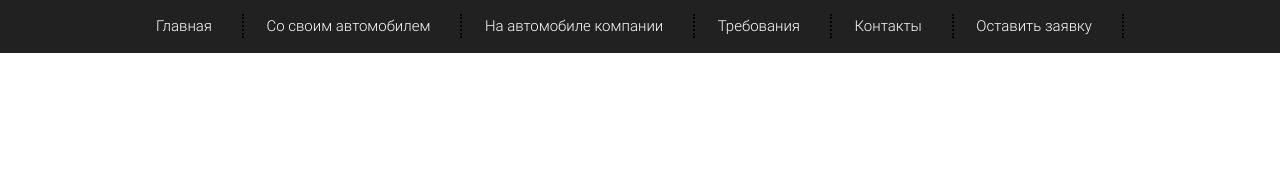
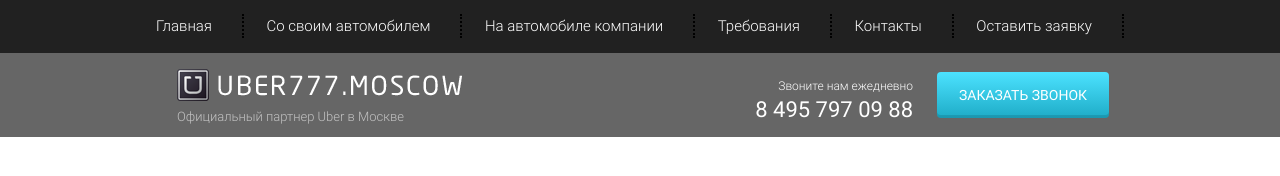
Before and after one commit to GaifullinDamir/uber, a plain HTML site: page src/index.html in a window 1280 px wide. Drawn offline with Linux system fonts and the light colour scheme.

Commit message:
subheader

```diff
--- a/src/css/style.css
+++ b/src/css/style.css
@@ -2,8 +2,8 @@
     font-family: 'Roboto', sans-serif;
 }
 
-header {
-    height: 53px;
+nav {
+    min-height: 53px;
     background: #212121;
 }
 
@@ -27,3 +27,62 @@ header {
     border-right: 2px dotted #000000;
     padding-right: 30px;
 }
+
+.subheader {
+    height: 84px;
+    background: rgba(0, 0, 0, .6);
+}
+
+.subheader .subheader_link {
+    display: block;
+    max-width: 100%;
+    margin-top: 16px;
+}
+
+.subheader .subheader_official {
+    margin-top: 6px;
+    color: #FFF;
+    font-size: 13px;
+    font-style: normal;
+    font-weight: 100;
+    opacity: .6;
+}
+
+.subheader .subheader_call {
+    display: block;
+    margin-top: 24px;
+    color: #FFF;
+    text-align: right;
+    font-size: 12px;
+    font-style: normal;
+    font-weight: 300;
+}
+
+.subheader .subheader_phone {
+    display: block;
+    color: #FFF;
+    text-align: right;
+    font-size: 22px;
+    font-style: normal;
+    font-weight: 400;
+    text-decoration: none;
+    line-height: 30px;
+}
+
+.subheader .subheader_btn {
+    margin-top: 19px;
+    width: 172px;
+    height: 46px;
+    border-radius: 4px;
+    background: linear-gradient(0deg, #1EACC7 0%, #4CE2FF 100%);
+    box-shadow: 0px -3px 0px 0px rgba(0, 0, 0, 0.12) inset;
+    color: #FFF;
+    text-align: center;
+    text-shadow: 1px 1px 0px 0px rgba(0, 0, 0, 0.21);
+    font-family: Roboto;
+    font-size: 14px;
+    font-style: normal;
+    font-weight: 400;
+    text-transform: uppercase;
+    border: none;
+}
--- a/src/index.html
+++ b/src/index.html
@@ -12,8 +12,8 @@
 </head>
 <body>
     <header>
-        <div class="container">
-            <nav>
+        <nav>
+            <div class="container">
                 <ul class="menu">
                     <li class="menu_item"><a href="#" class="menu_link">Главная</a></li>
                     <li class="menu_item"><a href="#" class="menu_link">Со своим автомобилем</a></li>
@@ -22,7 +22,26 @@
                     <li class="menu_item"><a href="#" class="menu_link">Контакты</a></li>
                     <li class="menu_item"><a href="#" class="menu_link">Оставить заявку</a></li>
                 </ul>
-            </nav>
+            </div>
+        </nav>
+        <div class="subheader">
+            <div class="container">
+                <div class="row">
+                    <div class="col-md-4 offset-md-1">
+                        <a href="#" class="subheader_link"><img src="./icons/first-page/uber_logo.png" alt="subheader_logo" class="subheader_logo"></a>
+                        <div class="subheader_official">Официальный партнер Uber в Москве</div>
+                    </div>
+                    <div class="col-md-2 offset-md-2">
+                        <div class="subheader_call">
+                            Звоните нам ежедневно
+                        </div>
+                        <a href="tel:84957970988" class="subheader_phone">8 495 797 09 88</a>
+                    </div>
+                    <div class="col-md-2">
+                        <button class="subheader_btn">Заказать звонок</button>
+                    </div>
+                </div>
+            </div>
         </div>
     </header>
 </body>
```
